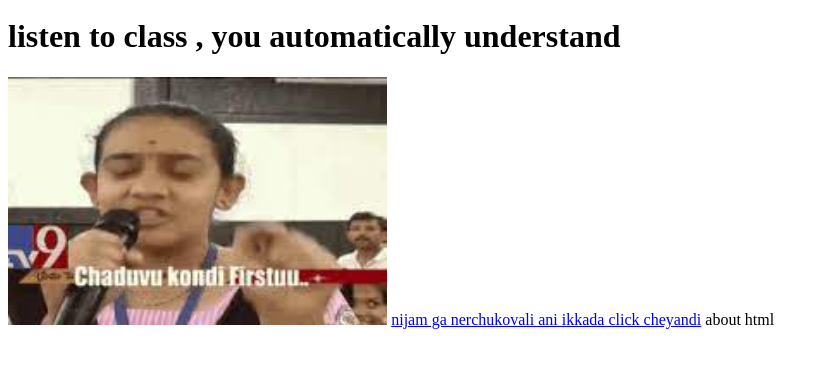
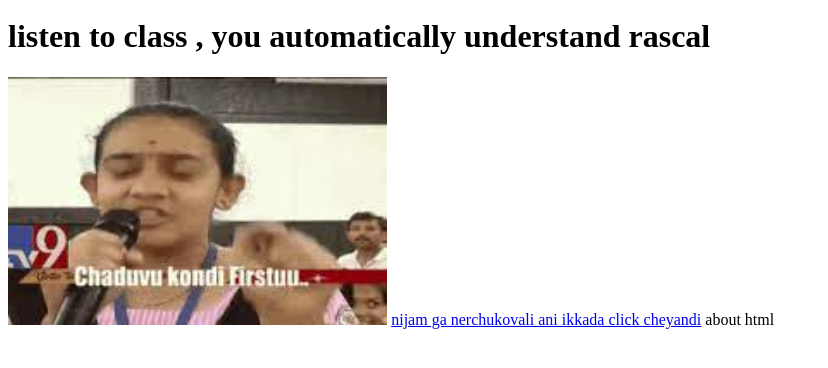
Before and after one commit to saimanoj1605/study, a plain HTML site: page index.html in a window 1280 px wide. Shown: the part 326-694 px from the top of the page, without its empty margins (0-828 px from the left). Drawn offline with Linux system fonts and the light colour scheme.

Commit message:
marpu chandina vadu manishi

```diff
--- a/index.html
+++ b/index.html
@@ -3,7 +3,7 @@
 	<title>how to learn html</title>
 	</head>
 	<body> <iframe width="560" height="315" src="https://www.youtube.com/embed/g69o0E9zljU?si=0YDV3ZOXJIx90Xvb" title="YouTube video player" frameborder="0" allow="accelerometer; autoplay; clipboard-write; encrypted-media; gyroscope; picture-in-picture; web-share" allowfullscreen></iframe>
-	<h1>listen to class , you automatically understand</h1>
+	<h1>listen to class , you automatically understand rascal</h1>
 	<img width = "30%"src="download.jpeg">
 	<a href="me.html">nijam ga nerchukovali ani ikkada click cheyandi</a>
 	<a>about html</a>
```
